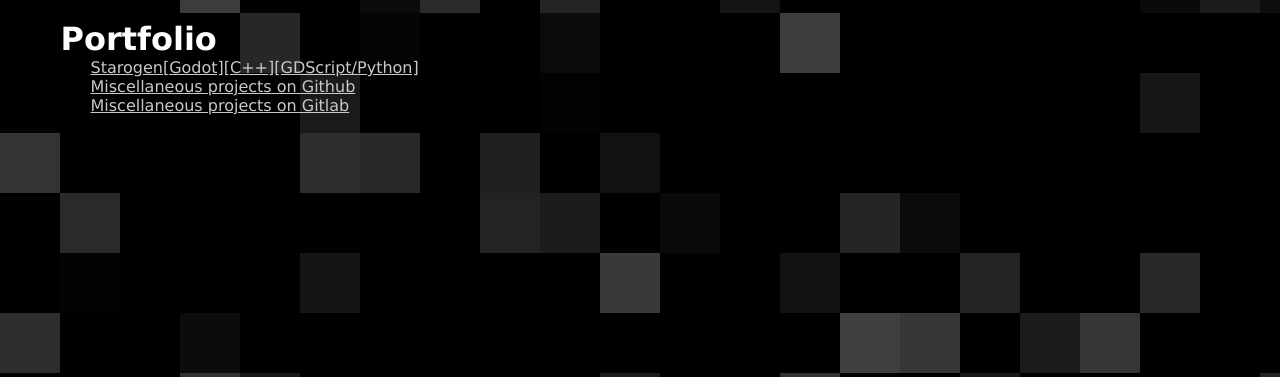
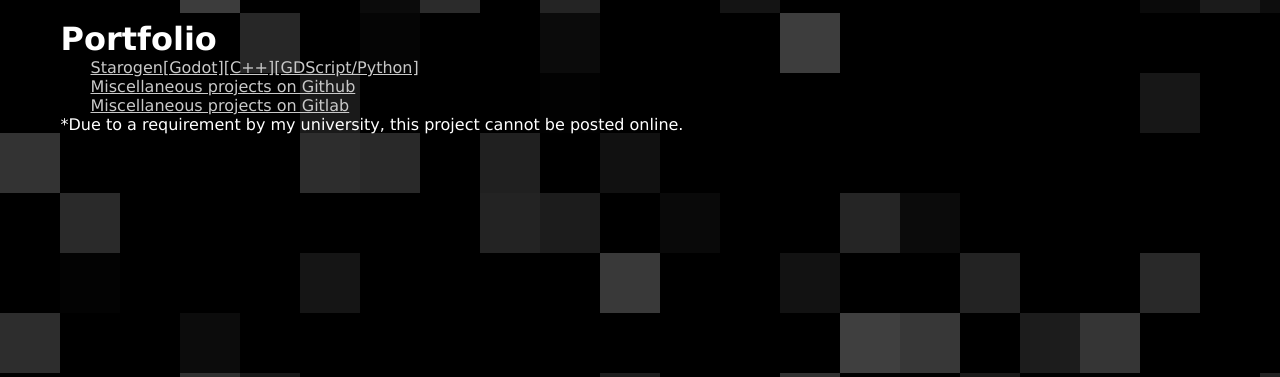
Before and after one commit to AustinOldham/oldham.cc, a Flask app: page /portfolio.html in a window 1280 px wide. Shown: the part 47-424 px from the top of the page. Run offline with Flask 2, Linux system fonts and the light colour scheme.

Commit message:
Added another line to the portfolio page

```diff
--- a/templates/portfolio.html
+++ b/templates/portfolio.html
@@ -7,4 +7,5 @@
 	<li><a href="http://github.com/AustinOldham">Miscellaneous projects on Github</a></li>
 	<li><a href="https://gitlab.com/Oldham">Miscellaneous projects on Gitlab</a></li>
 </ul>
+<p>*Due to a requirement by my university, this project cannot be posted online.</p>
 {% endblock %}
```
